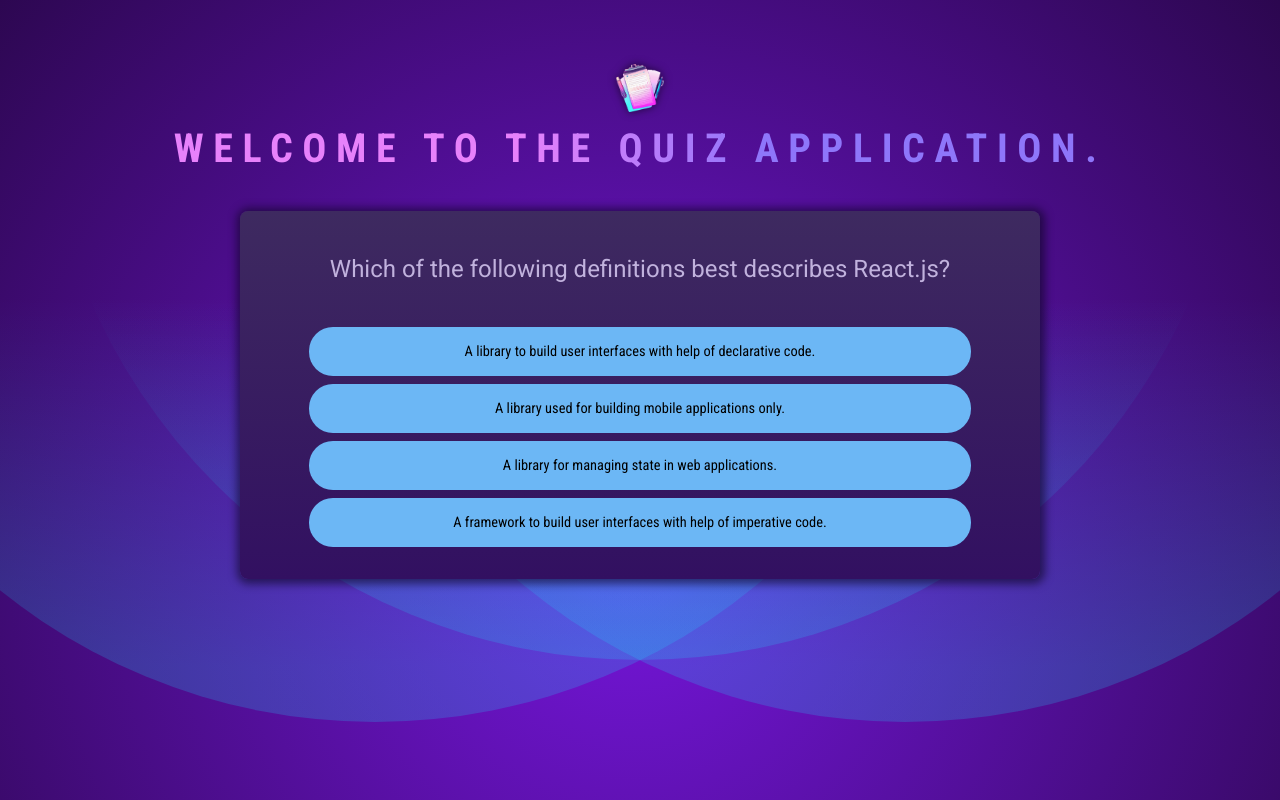
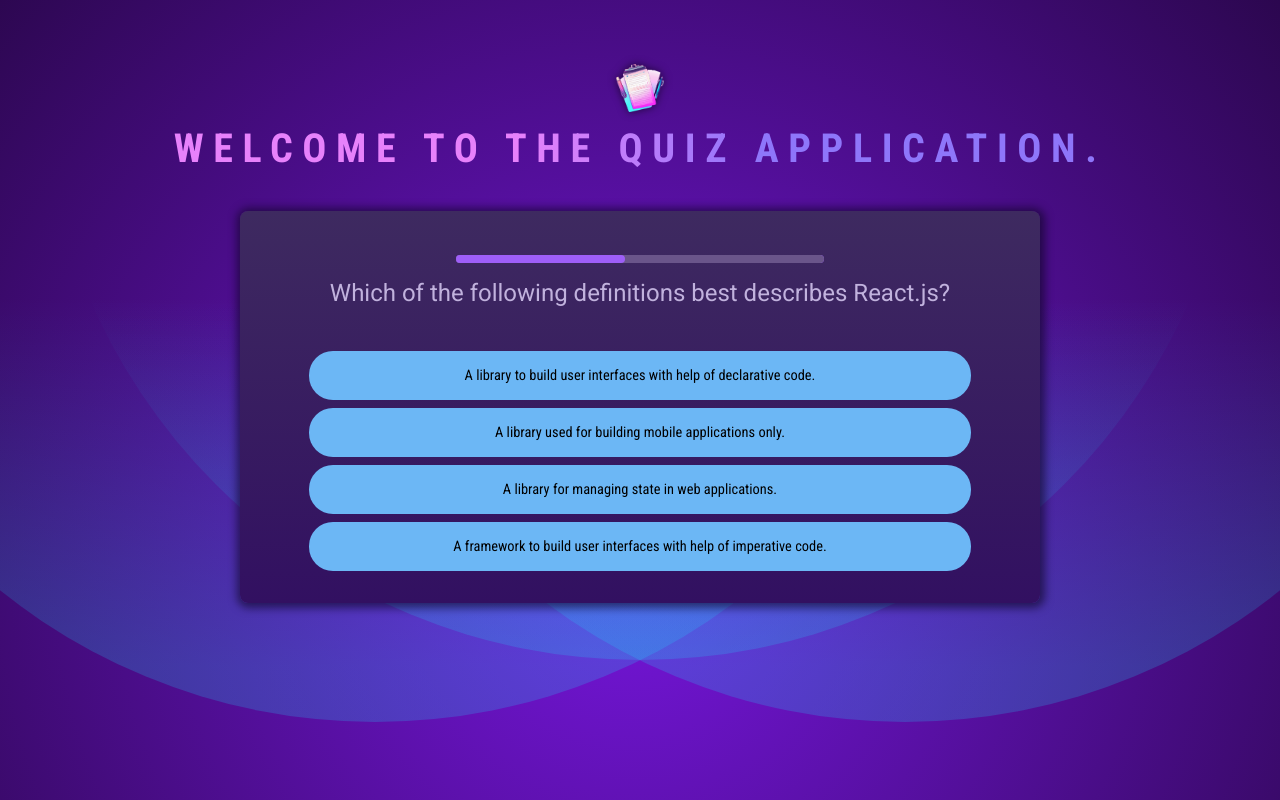
Before and after one commit to RaulSoriaUlibarri/Quiz-project, a React (Vite) app: page / in a window 1280 px wide. Built offline with nearby package versions, Linux system fonts and the light colour scheme.

Commit message:
feat: add a  countdown  to the questions

```diff
--- /dev/null
+++ b/src/components/QuestionTimer.jsx
@@ -0,0 +1,27 @@
+import { useEffect, useState } from "react";
+
+const QuestionTimer = ({ timeout, onTimeout }) => {
+  const [remainingTime, setRemainingTime] = useState(timeout);
+
+  useEffect(() => {
+    const time = setTimeout(onTimeout, timeout);
+
+    return () => {
+      clearTimeout(time);
+    };
+  }, [timeout, onTimeout]);
+
+  useEffect(() => {
+    const interval = setInterval(() => {
+      setRemainingTime((prev) => prev - 100);
+    }, 100);
+
+    return () => {
+      clearInterval(interval);
+    };
+  }, []);
+
+  return <progress id="question-timer" max={timeout} value={remainingTime} />;
+};
+
+export default QuestionTimer;
--- a/src/components/Quizz.jsx
+++ b/src/components/Quizz.jsx
@@ -1,6 +1,7 @@
-import { useState } from "react";
+import { useState, useCallback } from "react";
 import QUESTIONS from "../questions";
 import quizCompleteImg from "../assets/quiz-complete.png";
+import QuestionTimer from "./QuestionTimer";
 
 const Quizz = () => {
   const [userAnswers, setUserAnswers] = useState([]);
@@ -8,11 +9,18 @@
   const activeQuestionIndex = userAnswers.length;
   const quizIsComplete = activeQuestionIndex === QUESTIONS.length;
 
-  function handleSelectAnswer(selectedAnswer) {
+  const handleSelectAnswer = useCallback(function handleSelectAnswer(
+    selectedAnswer,
+  ) {
     setUserAnswers((prevAnswers) => {
       return [...prevAnswers, selectedAnswer];
     });
-  }
+  }, []);
+
+  const handleSkipAnswer = useCallback(
+    () => handleSelectAnswer(null),
+    [handleSelectAnswer],
+  );
 
   if (quizIsComplete) {
     return (
@@ -38,6 +46,11 @@
   return (
     <div id="quiz">
       <div id="question">
+        <QuestionTimer
+          key={activeQuestionIndex}
+          timeout={10000}
+          onTimeout={handleSkipAnswer}
+        />
         <h2>{QUESTIONS[activeQuestionIndex].text}</h2>
         <ul id="answers">
           {suffledAnswers.map((answer) => (
--- a/src/components/index.js
+++ b/src/components/index.js
@@ -1,2 +1,3 @@
 export { default as Header } from "./Header";
 export { default as Quizz } from "./Quizz";
+export { default as QuestionTimer } from "./QuestionTimer";
```
